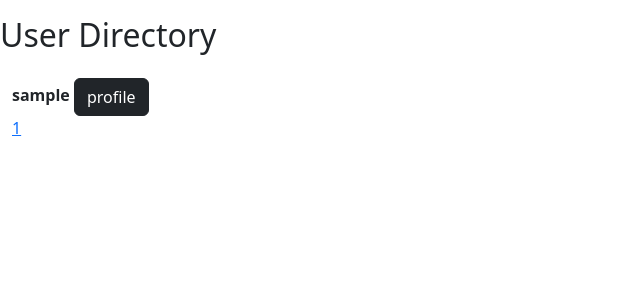
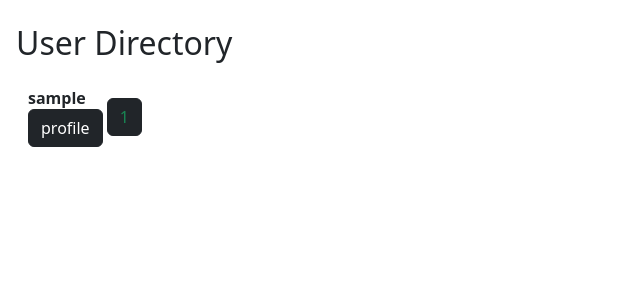
Before and after one commit to PracticalMagicProgramming/snake_case-blog, a Flask app: page /users/1 in a window 1280 px wide. Shown: the part 40-340 px from the top of the page, without its empty margins (0-640 px from the left). Run offline with Flask 2, Linux system fonts and the light colour scheme; the visitor is signed in with stand-in values (Sample User, id 1); data comes from the database, SQL or seed files in the repository; some libraries are stand-ins or nearby versions.

Commit message:
continuing to style

```diff
--- a/Templates/base.html
+++ b/Templates/base.html
@@ -46,9 +46,11 @@
             {% endif %}
         </ul>
     </nav>
+    <div class="containter-fluid m-2 p-2">
     {% block content %}
 
 
     {% endblock %}
+    </div>
 </body>
 </html>
--- a/Templates/create.html
+++ b/Templates/create.html
@@ -24,7 +24,7 @@
                     {% endfor %}
                 {% endfor %}
 
-                <button type="submit" class=" mt-4 btn btn-success">Share me!</button>
+                <button type="submit" class="btn btn-dark text-success">Share Me!</button>
             </form>
         </div>
     </div>
--- a/Templates/feed.html
+++ b/Templates/feed.html
@@ -20,13 +20,14 @@
         </div>
 
     <!-- this is used to iterate through the pages and display a link for each at the bottom -->
+        <div class="btn-group">
             {% for page in all_blogs.iter_pages(left_edge=2, right_edge=2, left_current=1, right_current=1) %}
                 {% if page %}
-                    <a href="blogs/{{ page }}"> {{ page }}</a>
+                        <a href="blogs/{{ page }}" class="btn btn-dark text-success"> {{ page }}</a>
                 {% else %}
                         <span>…</span>
                 {% endif %}
             {% endfor %}
         </div>
-
+    </div>
 {% endblock %}
--- a/Templates/login.html
+++ b/Templates/login.html
@@ -24,7 +24,7 @@
                 {% endfor %}
             {% endfor %}
 
-            <button type="submit" class=" mt-4 btn btn-success">Log me in</button>
+            <button type="submit" class="btn btn-dark text-success">Log Me In</button>
         </form>
         </div>
     </div>
--- a/Templates/register.html
+++ b/Templates/register.html
@@ -24,7 +24,7 @@
                 {% endfor %}
             {% endfor %}
 
-            <button type="submit" class=" mt-4 btn btn-success">Register me captain!</button>
+            <button type="submit" class="btn btn-dark text-success">Register Me Captain!</button>
         </form>
         </div>
     </div>
--- a/Templates/update-blog.html
+++ b/Templates/update-blog.html
@@ -21,7 +21,7 @@
                 {% endfor %}
             {% endfor %}
 
-            <button type="submit" class=" mt-4 btn btn-success">edit</button>
+            <button type="submit" class="btn btn-dark text-success"> Edit Blog </button>
         </form>
         </div>
     </div>
--- a/Templates/user-dir.html
+++ b/Templates/user-dir.html
@@ -11,21 +11,22 @@
 
     <div class="container-fluid pe-4 mb-4">
 
-        <div>
+        <div class="btn-group-vertical">
         {% for user in  all_users.items %}
                <b> {{ user.username }} </b>
                <a href="/users/profile/{{ user.id }}" class="btn btn-dark"> profile</a>
         {% endfor %}
         </div>
 
+        <div class="btn-group">
         <!-- this is used to iterate through the pages and display a link for each at the bottom -->
             {% for page in all_users.iter_pages(left_edge=2, right_edge=2, left_current=1, right_current=1) %}
                 {% if page %}
-                    <a href="/users/{{ page }}"> {{ page }}</a>
+                        <a href="/users/{{ page }}" class="btn btn-dark text-success"> {{ page }}</a>
                 {% else %}
                         <span>…</span>
                 {% endif %}
             {% endfor %}
         </div>
-
+    </div>
 {% endblock %}
```
Also changed, not shown: Templates/index.html (+3 -4 lines). Lines whose indentation alone changed are shown as unchanged.
